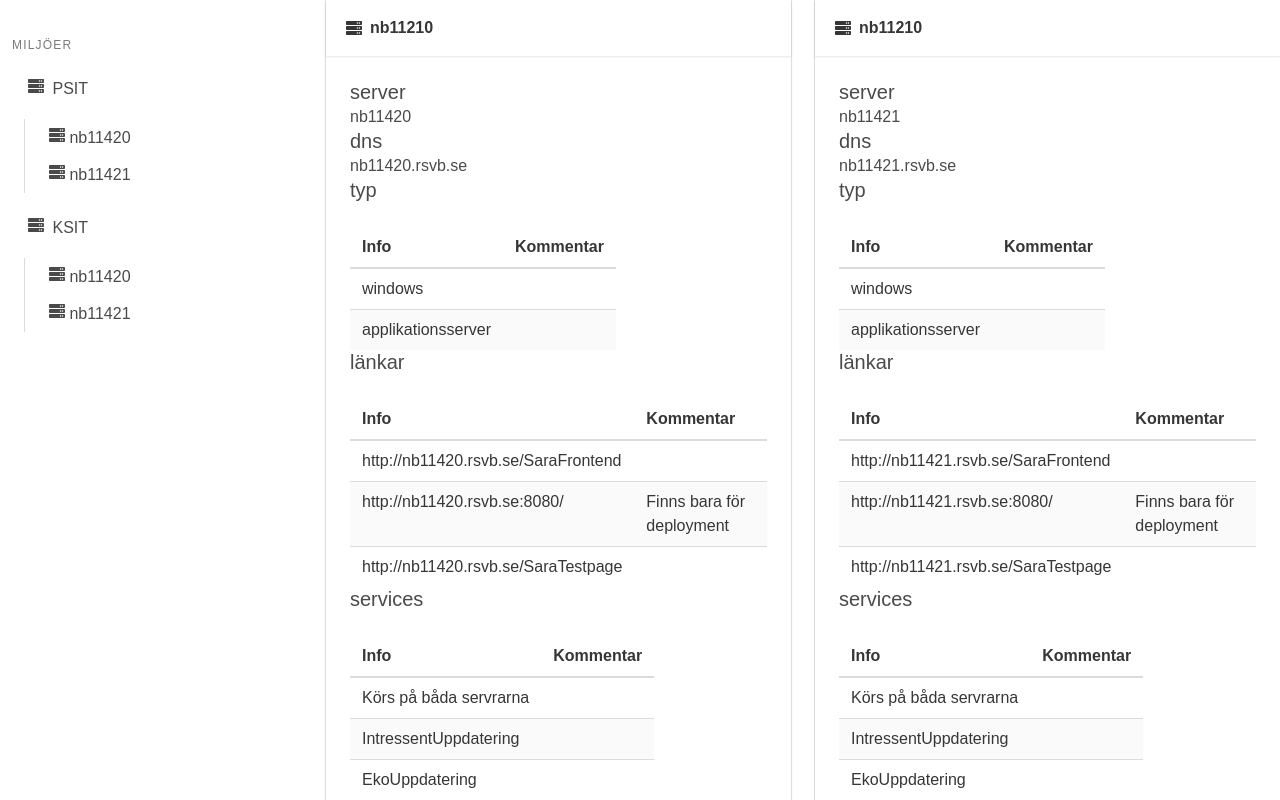
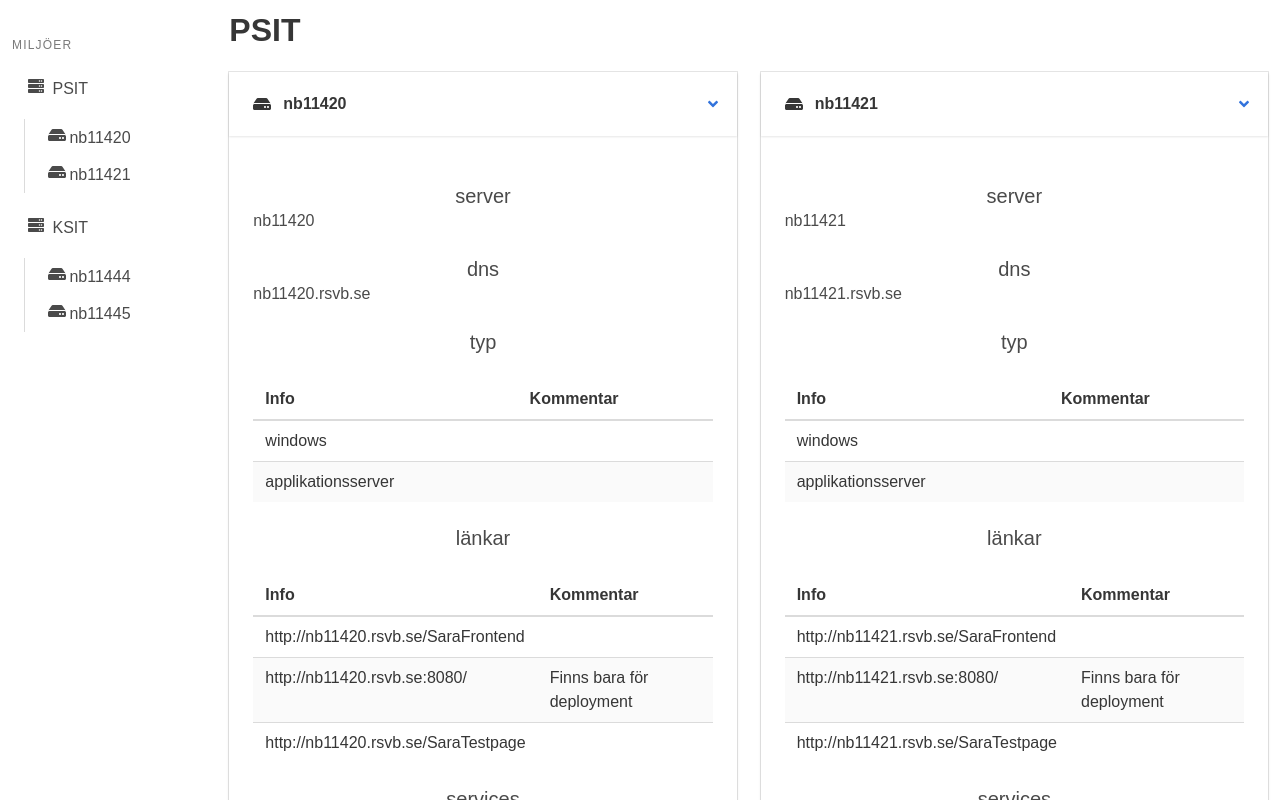
Before and after one commit to ulve/miljo, a React (Create React App) app: page / in a window 1280 px wide. Shown: the top 800 px of the page. Built offline with nearby package versions, Linux system fonts and the light colour scheme; the HTML template or start-up script is replaced by a standard one.

Commit message:
Städat lite

```diff
--- a/src/App.js
+++ b/src/App.js
@@ -1,10 +1,10 @@
 import React, { Component } from "react";
-import Content from "./Content";
+import Content from "./Content.js";
 import Sidebar from "./Sidebar.js";
 import data from './data.js'
 
 const menyData = data.miljöer.map(m => ({ miljö: m.miljö, servrar: m.servrar.map(s => s.server) }) )
-const miljö = data.miljöer[0];
+const miljöer = data.miljöer;
 
 class App extends Component {
   render() {
@@ -15,7 +15,7 @@ class App extends Component {
 
               <Sidebar data={menyData} />
 
-              <Content data={miljö.servrar}/>
+              <Content data={miljöer}/>
 
           </section>
         </div>
--- /dev/null
+++ b/src/CardHeader.js
@@ -0,0 +1,17 @@
+import React from "react";
+
+export default props => (
+  <header className="card-header" id={props.title}>
+    <p className="card-header-title">
+      <span className="card-header-icon">
+        <i className="fas fa-hdd" />
+      </span>
+      {props.title}
+    </p>
+    <a href="#" class="card-header-icon" aria-label="more options">
+      <span class="icon">
+        <i class="fas fa-angle-down" aria-hidden="true" />
+      </span>
+    </a>
+  </header>
+);
--- a/src/Content.js
+++ b/src/Content.js
@@ -1,25 +1,7 @@
 import React from "react";
-import Server from "./Server.js"
-
-const left = data => {
-    var half = Math.ceil(data.length / 2);
-    return data.splice(0, half).map(s => <Server data={s} />)
-}
-
-const right = data => {
-    console.log(data)
-    var half = Math.floor(data.length / 2);
-    return data.splice(half, data.length).map(s => <Server data={s} />)
-}
+import Environment from "./Environment.js"
 
 export default (props) => (
-    <div className="container column is-9">
-        <div className="container columns ">
-            <div className="container column is-6">
-                {left(props.data)}
-            </div>
-            <div className="container column is-6">
-                {right(props.data)}
-            </div>
-        </div>
-    </div>);
+    <div className="column">
+        {props.data.map(e => <section><Environment data={e} /></section>)}
+    </div>)
--- /dev/null
+++ b/src/Environment.js
@@ -0,0 +1,32 @@
+import React from "react";
+import Server from "./Server.js"
+
+const left = data => {
+    var half = Math.ceil(data.length / 2);
+    return data.splice(0, half).map(s => <Server data={s} />)
+}
+
+const right = data => {
+    console.log(data)
+    var half = Math.floor(data.length / 2);
+    return data.splice(half, data.length).map(s => <Server data={s} />)
+}
+
+export default (props) => (
+    <section>
+        <div className="container column">
+        <section>
+        <h1 className="title" id={props.data.miljö}>{props.data.miljö}</h1>
+        </section>
+        </div>
+    <div className="container column">
+        <div className="container columns">
+            <div className="container column ">
+                {left(props.data.servrar)}
+            </div>
+            <div className="container column">
+                {right(props.data.servrar)}
+            </div>
+        </div>
+    </div>
+    </section>);
--- a/src/Server.js
+++ b/src/Server.js
@@ -1,8 +1,10 @@
 import React from "react";
+import CardHeader from "./CardHeader.js";
 
 const renderSimple = (title, item) => (
   <div key={item}>
-    <h2 className="subtitle">{title}</h2>
+  <br />
+    <p className="subtitle has-text-centered">{title}</p>
     {item}{" "}
   </div>
 );
@@ -28,8 +30,9 @@ const renderCell = item => {
 
 const renderList = (title, list) => (
   <div key={title}>
-    <h2 className="subtitle">{title}</h2>
-    <table className="table is-hoverable is-striped">
+  <br />
+    <p className="subtitle has-text-centered">{title}</p>
+    <table className="table is-hoverable is-striped is-fullwidth">
     <thead>
       <tr>
         <th>Info</th>
@@ -61,24 +64,13 @@ const fofo = item => {
   });
 };
 
-const header = name => (
-  <header className="card-header">
-    <p className="card-header-title">
-      <span className="icon is-medium">
-        <i className="fas fa-server" />
-      </span>
-      {name}
-    </p>
-  </header>
-);
-
 const content = data => <div className="card-content">{fofo(data)}</div>;
 
 const card = data => (
   <div className="card">
-    {header("nb11210")}
+  <CardHeader title={data.server} />
     {content(data)}
   </div>
 );
 
-export default props => <div>{card(props.data)}</div>;
+export default props => <section>{card(props.data)}</section>;
--- a/src/Sidebar.js
+++ b/src/Sidebar.js
@@ -1,21 +1,21 @@
 import React from "react";
 
 export default (props) => (
-    <aside className="column is-3 is-narrow-mobile is-fullheight section is-hidden-mobile">
+    <aside className="column is-2 is-narrow-mobile is-fullheight section is-hidden-mobile">
         <p className="menu-label is-hidden-touch">Miljöer</p>
         <ul className="menu-list">
             {
                 props.data.map(m =>
                 <li>
-                    <a href="#">
+                    <a href={`#${m.miljö}`}>
                         <span className="icon"><i className="fa fa-server" /></span> {m.miljö}
                     </a>
                     <ul>
                         {
                             m.servrar.map(s =>
                                 <li>
-                                    <a href="#">
-                                        <span className="icon is-small"><i className="fa fa-server" /></span> {s}
+                                    <a href={`#${s}`}>
+                                        <span className="icon is-small"><i className="fa fa-hdd" /></span> {s}
                                     </a>
                                 </li>)
                         }
--- a/src/data.js
+++ b/src/data.js
@@ -110,8 +110,8 @@ export default {
       miljö: "KSIT",
       servrar: [
         {
-          server: "nb11420",
-          dns: "nb11420.rsvb.se",
+          server: "nb11444",
+          dns: "nb11444.rsvb.se",
           typ: ["windows", "applikationsserver"],
           länkar: [
             {
@@ -140,23 +140,12 @@ export default {
           ],
           "schemalagda jobb": [
             "Rapportgenerator",
-            {
-              Bevakningstjänst: null,
-              schema: [
-                14400,
-                {
-                  "21600": "Övberlämning till domstol"
-                },
-                {
-                  "28800": "Färdigställ utslag"
-                }
-              ]
-            }
+            "Bevakningstjänst"
           ]
         },
         {
-          server: "nb11421",
-          dns: "nb11421.rsvb.se",
+          server: "nb11445",
+          dns: "nb11445.rsvb.se",
           typ: ["windows", "applikationsserver"],
           länkar: [
             {
```
